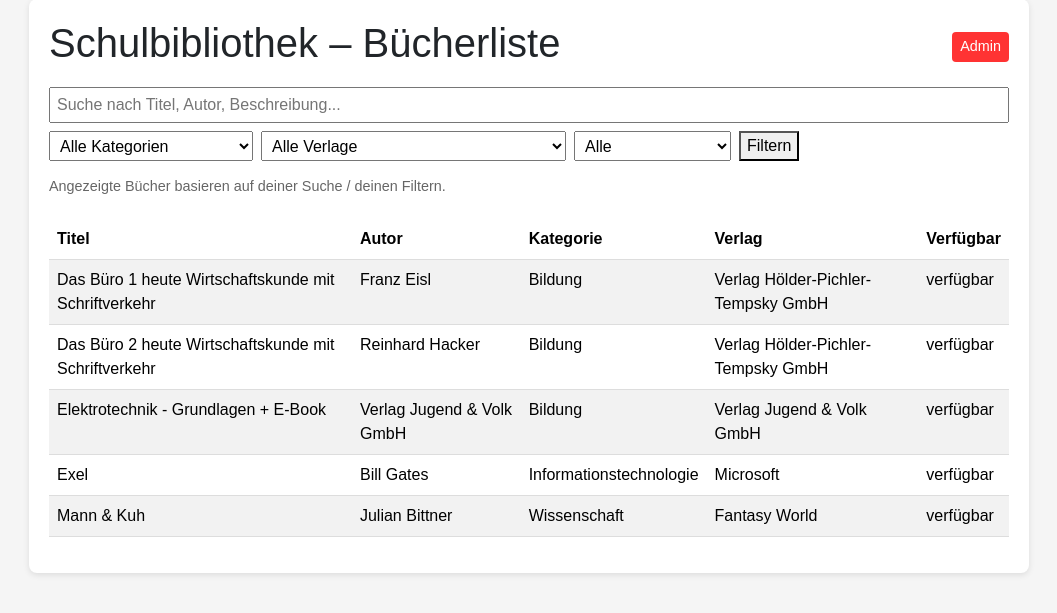
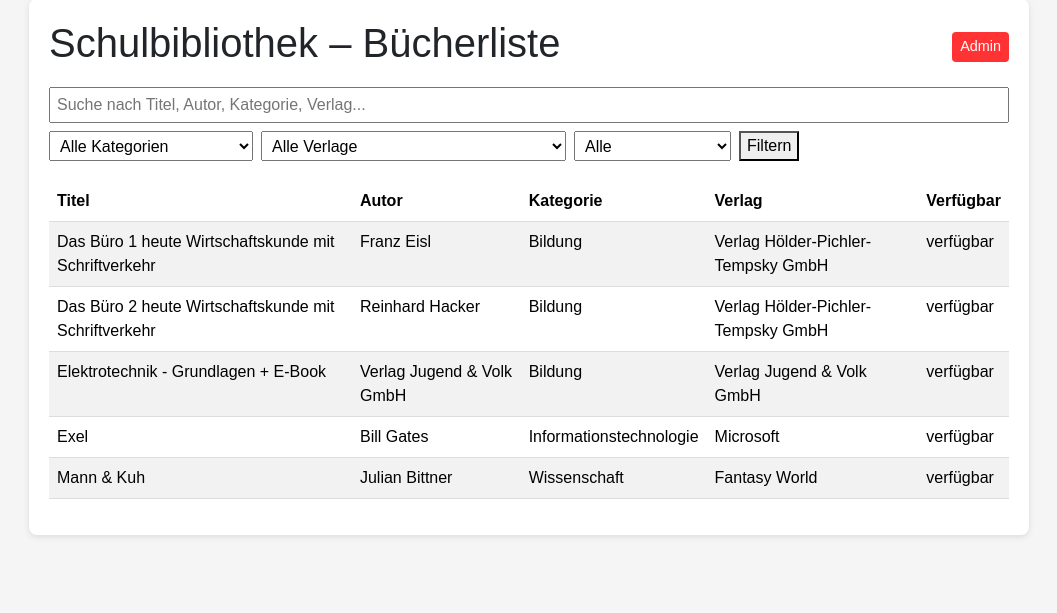
Before and after one commit to pschlichting/Schulbibliothek, a Node server app: page / in a window 1280 px wide. Shown: the part 21-634 px from the top of the page, without its empty margins (111-1168 px from the left). Run offline with Node 20, Linux system fonts and the light colour scheme; data comes from the database, SQL or seed files in the repository; both versions use the stored data as it was after the commit; some libraries are stand-ins or nearby versions.

Commit message:
kleiner hotfix

```diff
--- a/app.js
+++ b/app.js
@@ -77,9 +77,9 @@ app.get('/', async (req, res) => {
 
         // text-Suche für Titel, Beschreibung, Autor
         if (q.trim() !== '') {
-            sql += ' AND (titel LIKE ? OR beschreibung LIKE ? OR autor LIKE ?)';
+            sql += ' AND (titel LIKE ? OR autor LIKE ? OR verlag LIKE ? OR kategorie LIKE ?)';
             const like = '%' + q.trim() + '%';
-            params.push(like, like, like);
+            params.push(like, like, like, like);
         }
 
         // Filter nach Kategorie
@@ -152,7 +152,7 @@ app.get('/admin', requireLogin, async (req, res) => {
         const params = [];
 
         if (q.trim() !== '') {
-            sql += ' AND (titel LIKE ? OR beschreibung LIKE ? OR autor LIKE ?)';
+            sql += ' AND (titel LIKE ? OR autor LIKE ? OR kategorie LIKE ?)';
             const like = '%' + q.trim() + '%';
             params.push(like, like, like);
         }
@@ -212,7 +212,7 @@ app.get('/admin/books/new', requireLogin, (req, res) => {
     res.render('book-form', {
         formTitle: 'Neues Buch anlegen',
         formAction: '/admin/books/new',
-        book: null  // kein vorhandene Buch → formular leer
+        book: null  // kein vorhandene Buch -> formular leer
     });
 });
 
@@ -445,7 +445,7 @@ app.post('/admin/benutzer/:id/delete', requireLogin, async (req, res) => {
         const offene = rows[0].cnt;
 
         if (offene > 0) {
-            // Benutzer hat noch ausgeliehene bücher → Fehlermeldung
+            // Benutzer hat noch ausgeliehene bücher -> Fehlermeldung
             return res.redirect('/admin/benutzer?error=hasLoans');
         }
 
@@ -621,7 +621,7 @@ app.post('/admin/ausleihen/:id/return', requireLogin, async (req, res) => {
 
         const ausleihe = rows[0];
 
-        // wenn bereits zurückgegeben → wieder zur übersicht
+        // wenn bereits zurückgegeben -> wieder zur übersicht
         if (ausleihe.rueckgabedatum) {
             return res.redirect('/admin/ausleihen');
         }
--- a/views/admin.ejs
+++ b/views/admin.ejs
@@ -45,7 +45,7 @@
         <input type="text"
                name="q"
                size="30"
-               placeholder="Suche nach Titel, Autor, Beschreibung..."
+               placeholder="Suche nach Titel, Autor, Kategorie..."
                value="<%= f.q %>">
 
         <!-- Filter nach Kategorie -->
--- a/views/index.ejs
+++ b/views/index.ejs
@@ -27,7 +27,7 @@
         <form method="get" class="filters">
             <!-- Volltextsuche -->
             <input type="text" name="q" size="30"
-                   placeholder="Suche nach Titel, Autor, Beschreibung..."
+                   placeholder="Suche nach Titel, Autor, Kategorie, Verlag..."
                    value="<%= filters.q %>">
 
             <!-- Filter nach Kategorie -->
@@ -63,11 +63,6 @@
 
             <button type="submit">Filtern</button>
         </form>
-
-        <!-- kleine Erklärung zur Filterung -->
-        <p class="small">
-            Angezeigte Bücher basieren auf deiner Suche / deinen Filtern.
-        </p>
 
         <!-- Tabelle mit allen gefundenen Büchern -->
         <div class="table-responsive">
```
Also changed, not shown: schulbibliothek.db.
